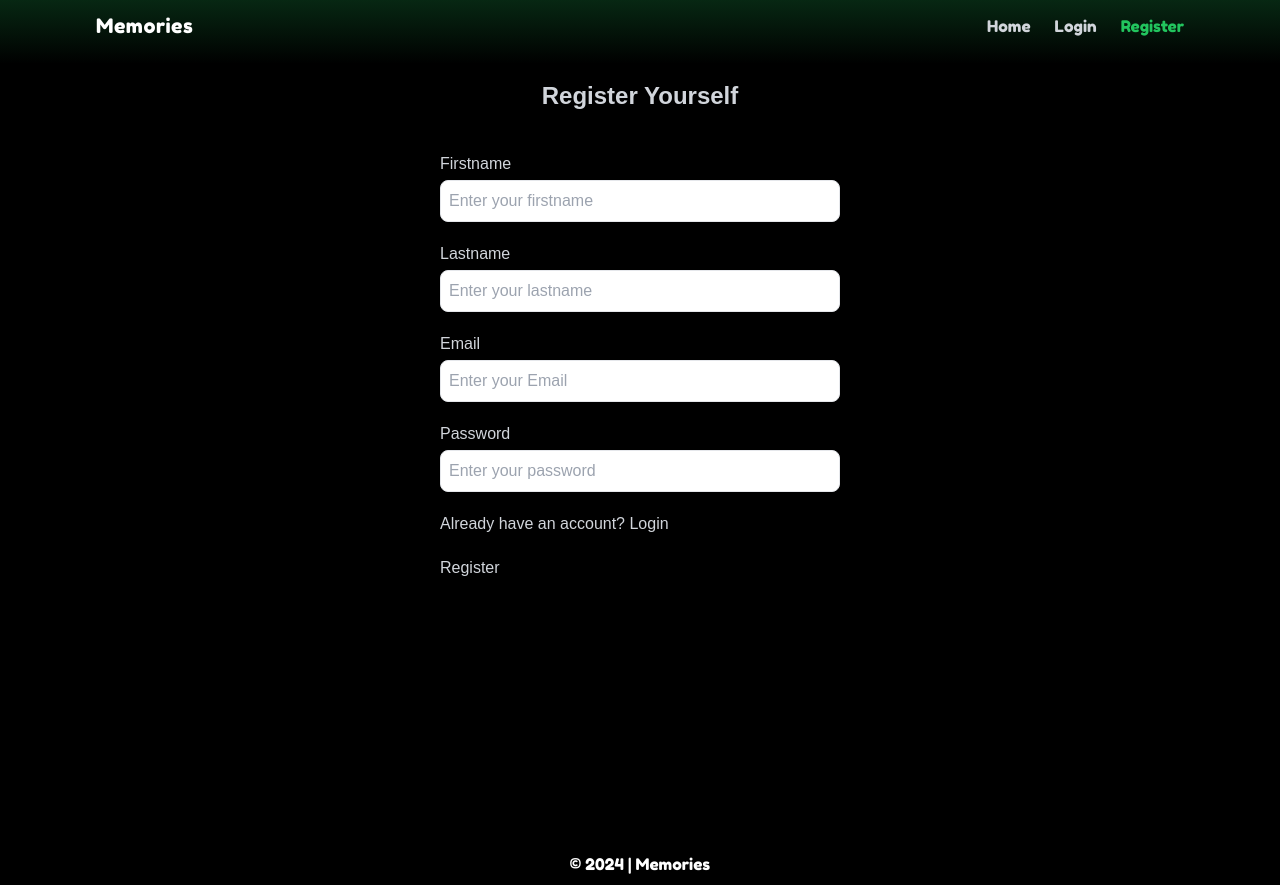
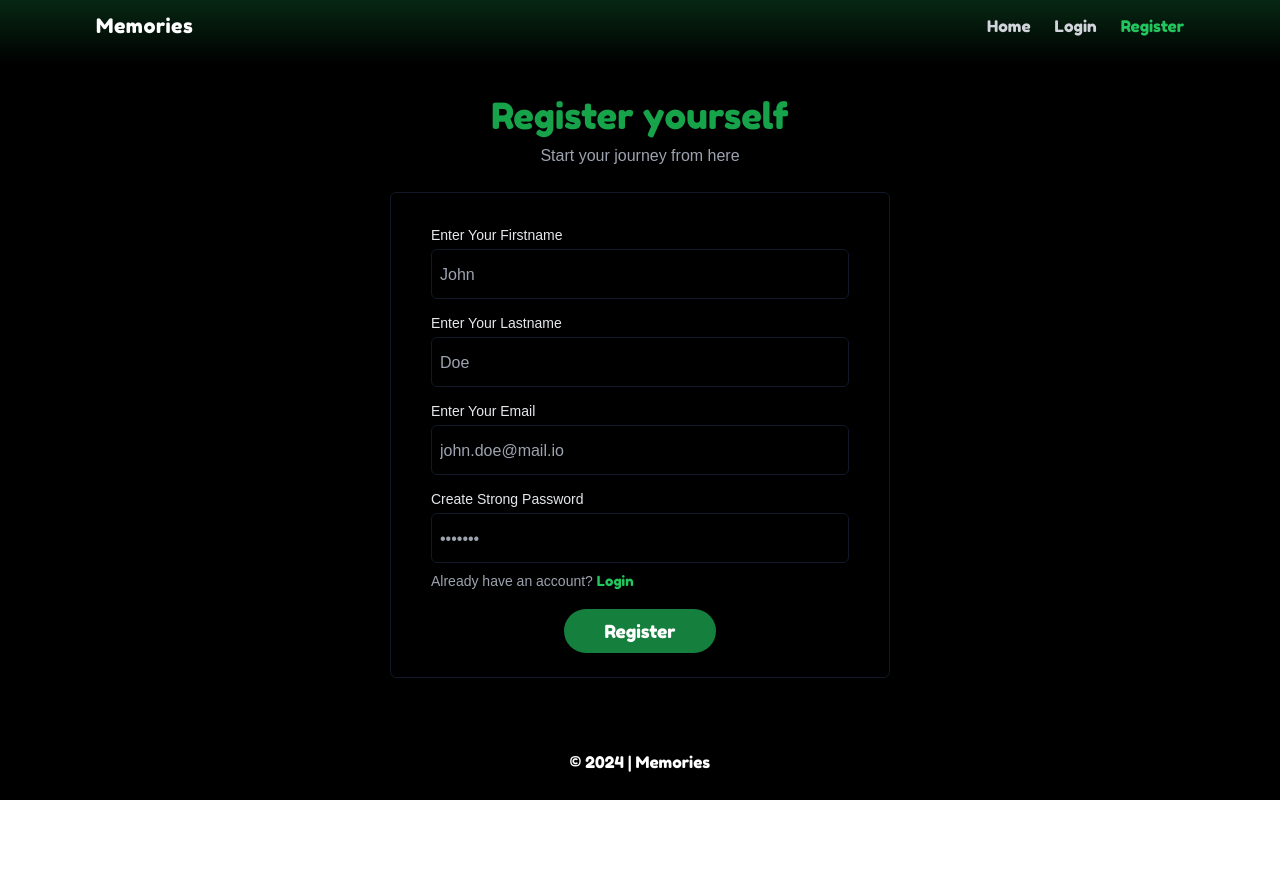
Before and after one commit to Kr-Upendra/echoes, a React (Vite) app in the folder frontend/: page /register in a window 1280 px wide. After the commit the page ends 800 px from the top, so only its background shows below. Built offline with nearby package versions, Linux system fonts and the light colour scheme.

Commit message:
completed registration and login form

```diff
--- a/frontend/src/components/common/SectionHeading.tsx
+++ b/frontend/src/components/common/SectionHeading.tsx
@@ -2,7 +2,7 @@ type Props = { title: string; description: string };
 
 export default function SectionHeading({ title, description }: Props) {
   return (
-    <div className="my-10 text-center">
+    <div className="text-center">
       <h2 className="text-4xl sm:text-2xl font-display text-green-600">
         {title}
       </h2>
--- a/frontend/src/components/feature/FeatureCard.tsx
+++ b/frontend/src/components/feature/FeatureCard.tsx
@@ -17,8 +17,12 @@ export default function FeatureCard({ feature }: Props) {
           className="w-full h-full"
         />
       </div>
-      <h3 className="text-xl font-display mb-2 text-white">{feature.title}</h3>
-      <p className="text-gray-400 max-w-[400px]">{feature.shortDescription}</p>
+      <h3 className="text-xl text-center font-display mb-2 text-white">
+        {feature.title}
+      </h3>
+      <p className="text-gray-400 text-center max-w-[400px]">
+        {feature.shortDescription}
+      </p>
     </div>
   );
 }
--- a/frontend/src/components/form/CustomInput.tsx
+++ b/frontend/src/components/form/CustomInput.tsx
@@ -1,15 +1,37 @@
-export default function CustomInput() {
+type Props = {
+  id: string;
+  placeHolder: string;
+  name: string;
+  type: string;
+  label: string;
+  error: string;
+  onchange: React.ChangeEventHandler<HTMLInputElement>;
+};
+
+export default function CustomInput({
+  id,
+  placeHolder,
+  name,
+  type,
+  label,
+  error,
+}: Props) {
   return (
-    <div className="w-full mb-5">
-      <label htmlFor="lastname" className="block mb-1 text-text-light">
-        Lastname
+    <div className="mt-2 mb-3.5">
+      <label
+        className="block mb-1 text-sm font-medium text-gray-200 capitalize"
+        htmlFor={id}
+      >
+        {label}
       </label>
       <input
-        type="text"
-        name="lastname"
-        id="lastname"
-        placeholder="Enter your lastname"
-        className="w-full p-2 text-text-alpha outline-none border border-primary-alpha rounded-lg bg-background-mid"
+        type={type}
+        name={name}
+        id={id}
+        placeholder={placeHolder}
+        className={`w-full text-green-500 font-display px-2 py-3 outline-none placeholder:font-body bg-black border rounded-md ${
+          error ? "border-orange-900" : "border-gray-900"
+        }`}
       />
     </div>
   );
--- a/frontend/src/containers/Features.tsx
+++ b/frontend/src/containers/Features.tsx
@@ -5,7 +5,7 @@ import { Feature, features } from "../utils";
 export default function Features() {
   return (
     <section id="feature" className="my-4 py-12 base-paddings">
-      <div className="container mx-auto text-center">
+      <div className="container my-10">
         <SectionHeading
           title="Feature Overview"
           description="Explore key features to capture and organize your thoughts with ease."
--- a/frontend/src/containers/HowItWorks.tsx
+++ b/frontend/src/containers/HowItWorks.tsx
@@ -5,13 +5,13 @@ import { HowItWork, howItWorks } from "../utils";
 export default function HowItWorks() {
   return (
     <section id="how-it-works" className="base-paddings mb-14">
-      <div className="container">
+      <div className="container my-10">
         <SectionHeading
           title="How It Works"
           description="Learn how to easily capture, organize, and revisit your notes and memories in just a few steps."
         />
 
-        <div className="grid grid-cols-2 sm:grid-cols-1 my-4 gap-8 sm:gap-y-8 flex-wrap">
+        <div className="grid grid-cols-2 sm:grid-cols-1 my-12 gap-8 sm:gap-y-8 flex-wrap">
           {howItWorks.map((howItWork: HowItWork) => (
             <HowItWorkCard howItWork={howItWork} key={howItWork?.id} />
           ))}
--- a/frontend/src/containers/UserStories.tsx
+++ b/frontend/src/containers/UserStories.tsx
@@ -5,12 +5,12 @@ import { userStories, UserStory } from "../utils";
 export default function UserStories() {
   return (
     <section id="user-stories" className="py-12 base-paddings">
-      <div className="container">
+      <div className="container my-10">
         <SectionHeading
           title="User Stories"
           description="See how others are using our platform to capture and organize their memories."
         />
-        <div className="grid grid-cols-3 gap-6 md:grid-cols-2 sm:grid-cols-1 sm:gap-4">
+        <div className="grid grid-cols-3 gap-6 md:grid-cols-2 sm:grid-cols-1 sm:gap-4 my-12">
           {userStories.map((userStory: UserStory) => (
             <UserStoriesCard key={userStory?.id} userStory={userStory} />
           ))}
--- a/frontend/src/pages/Login.tsx
+++ b/frontend/src/pages/Login.tsx
@@ -1,13 +1,53 @@
+import CustomInput from "../components/form/CustomInput";
+import SectionHeading from "../components/common/SectionHeading";
+import { Link } from "react-router-dom";
+
 export default function Login() {
   return (
-    <div>
-      <h1>Login Page</h1>
-      <p>
-        Lorem, ipsum dolor sit amet consectetur adipisicing elit. Odio dicta
-        asperiores rerum deleniti vitae cum magnam id ipsum, dignissimos hic
-        debitis velit? Deserunt natus tenetur veritatis architecto illum
-        cupiditate nisi.
-      </p>
-    </div>
+    <section id="feature" className="mb-10 pt-24 base-paddings">
+      <main>
+        <SectionHeading
+          title="Login to your account"
+          description="Start your journey from here"
+        />
+        <div className="container my-6">
+          <form action="">
+            <div className="border px-10 py-6 rounded-md border-gray-900 md:px-6 sm:px-4 max-w-[500px] sm:w-full mx-auto">
+              <CustomInput
+                id="email"
+                placeHolder="john.doe@mail.io"
+                type="email"
+                name="email"
+                label="Enter your email"
+                error=""
+                onchange={() => {}}
+              />
+              <CustomInput
+                id="password"
+                placeHolder="•••••••"
+                type="password"
+                name="password"
+                label="Enter your password"
+                error=""
+                onchange={() => {}}
+              />
+              <div className="-mt-2">
+                <span className="text-gray-400 text-sm">
+                  Don't have an account?{" "}
+                  <Link to="/register" className="text-green-500 font-display">
+                    Register
+                  </Link>
+                </span>
+              </div>
+              <div className="mt-4 text-center">
+                <button className="rounded-full py-2 px-10 bg-green-700 text-lg text-white font-display">
+                  Login
+                </button>
+              </div>
+            </div>
+          </form>
+        </div>
+      </main>
+    </section>
   );
 }
--- a/frontend/src/pages/Register.tsx
+++ b/frontend/src/pages/Register.tsx
@@ -1,77 +1,71 @@
+import CustomInput from "../components/form/CustomInput";
+import SectionHeading from "../components/common/SectionHeading";
 import { Link } from "react-router-dom";
-import CustomInput from "../components/form/CustomInput";
 
 export default function Register() {
   return (
-    <section
-      id="feature"
-      className="mb-5 py-20 min-h-screen h-full base-paddings"
-    >
-      <div className="px-40 lg:px-20 md:px-10 sm:px-0">
-        <div className="">
-          <div className="text-center mb-10">
-            <h1 className="text-2xl text-text-alpha font-bold">
-              Register Yourself
-            </h1>
-          </div>
+    <section id="feature" className="mb-10 pt-24 base-paddings">
+      <main>
+        <SectionHeading
+          title="Register yourself"
+          description="Start your journey from here"
+        />
+        <div className="container my-6">
           <form action="">
-            <div className="max-w-[400px] sm:w-full mx-auto">
-              <div className="w-full mb-5">
-                <label
-                  htmlFor="firstname"
-                  className="block mb-1 text-text-light"
-                >
-                  Firstname
-                </label>
-                <input
+            <div className="border px-10 py-6 rounded-md border-gray-900 md:px-6 sm:px-4 max-w-[500px] sm:w-full mx-auto">
+              <CustomInput
+                id="firstname"
+                placeHolder="John"
                 type="text"
                 name="firstname"
-                  id="firstname"
-                  placeholder="Enter your firstname"
-                  className="w-full p-2 text-text-alpha outline-none border border-primary-alpha rounded-lg bg-background-mid"
+                label="Enter your firstname"
+                error=""
+                onchange={() => {}}
               />
-              </div>
-
-              <CustomInput />
-
-              <div className="w-full mb-5">
-                <label htmlFor="email" className="block mb-1 text-text-light">
-                  Email
-                </label>
-                <input
+              <CustomInput
+                id="lastname"
+                placeHolder="Doe"
+                type="text"
+                name="lastname"
+                label="Enter your lastname"
+                error=""
+                onchange={() => {}}
+              />
+              <CustomInput
+                id="email"
+                placeHolder="john.doe@mail.io"
                 type="email"
                 name="email"
-                  id="email"
-                  placeholder="Enter your Email"
-                  className="w-full p-2 text-text-alpha outline-none border border-primary-alpha rounded-lg bg-background-mid"
+                label="Enter your email"
+                error=""
+                onchange={() => {}}
               />
-              </div>
-              <div className="w-full mb-5">
-                <label
-                  htmlFor="password"
-                  className="block mb-1 text-text-light"
-                >
-                  Password
-                </label>
-                <input
+              <CustomInput
+                id="password"
+                placeHolder="•••••••"
                 type="password"
                 name="password"
-                  id="password"
-                  placeholder="Enter your password"
-                  className="w-full p-2 text-text-alpha outline-none border border-primary-alpha rounded-lg bg-background-mid"
+                label="Create strong password"
+                error=""
+                onchange={() => {}}
               />
+              <div className="-mt-2">
+                <span className="text-gray-400 text-sm">
+                  Already have an account?{" "}
+                  <Link to="/login" className="text-green-500 font-display">
+                    Login
+                  </Link>
+                </span>
               </div>
-              <div className="w-full mb-5">
-                <span>Already have an account? </span>
-                <Link to="/login">Login</Link>
-              </div>
-              <div className="w-full mb-5">
-                <button>Register</button>
+              <div className="mt-4 text-center">
+                <button className="rounded-full py-2 px-10 bg-green-700 text-lg text-white font-display">
+                  Register
+                </button>
               </div>
             </div>
           </form>
         </div>
-      </div>
+      </main>
     </section>
   );
 }
```
Lines whose indentation alone changed are shown as unchanged.
